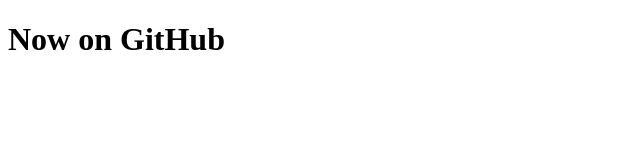
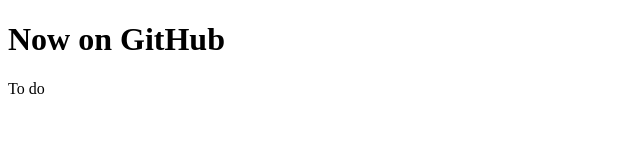
Before and after one commit to MajaKr99/algebra, a plain HTML site: page index.html in a window 1280 px wide. Shown: the full height of the page, 0-640 px from the left. Drawn offline with Linux system fonts and the light colour scheme.

Commit message:
Update index.html

```diff
--- a/index.html
+++ b/index.html
@@ -8,5 +8,6 @@
 </head>
 <body>
   <h1>Now on GitHub</h1>
+  <p>To do</p>
 </body>
 </html>
```
